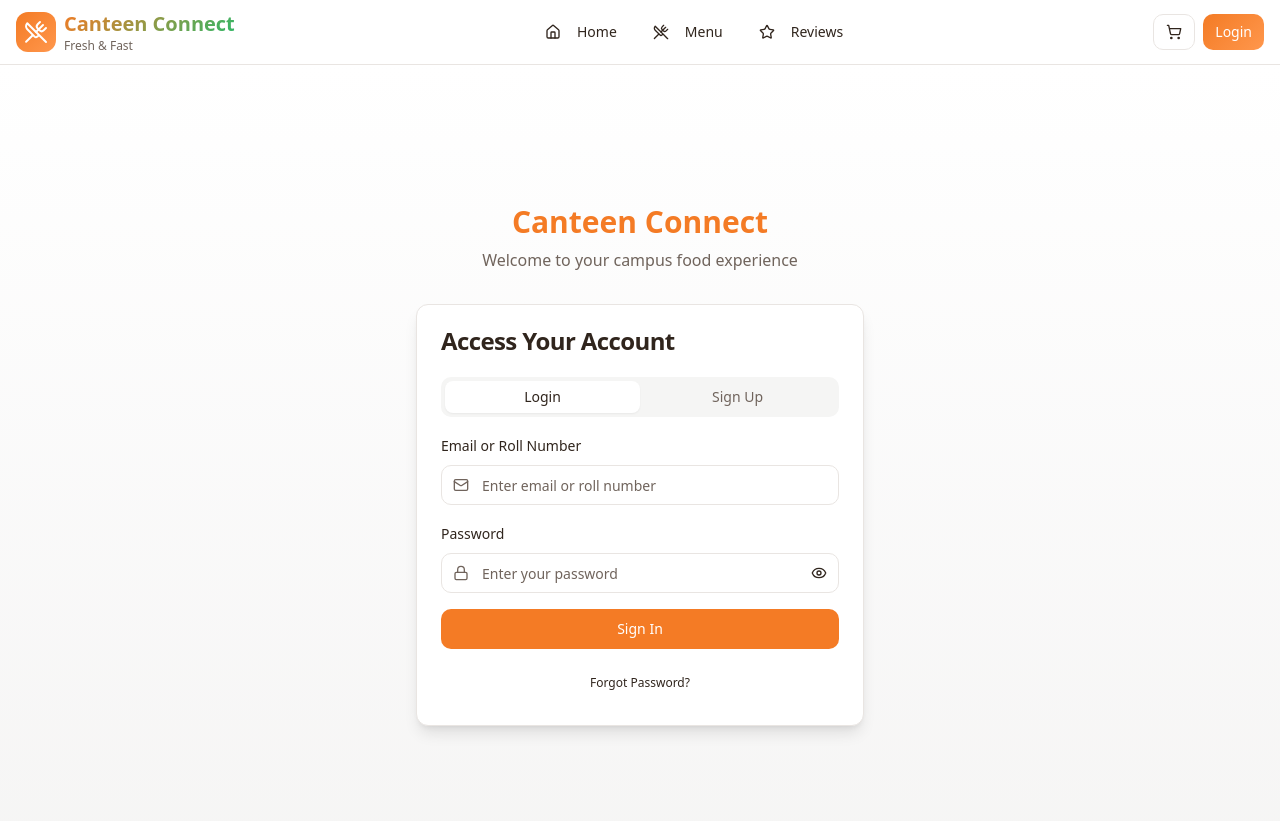
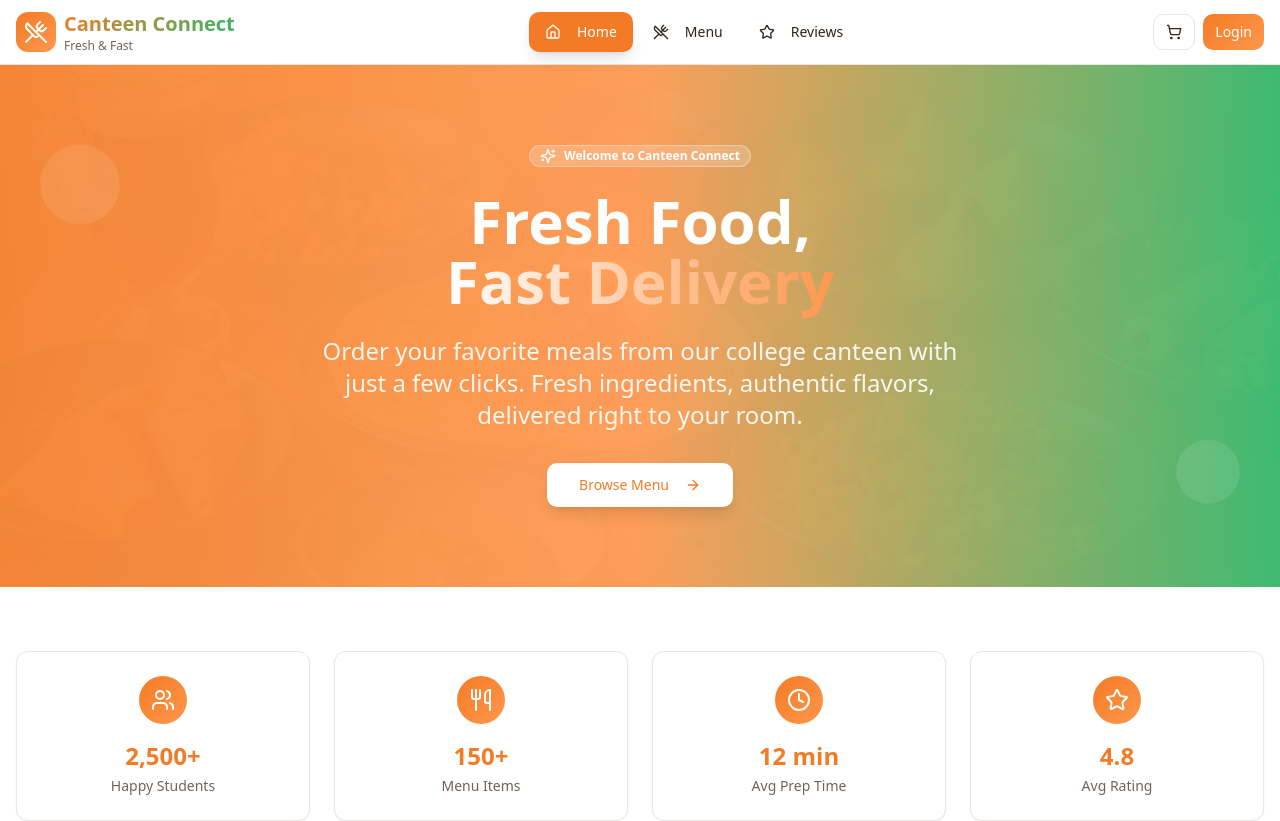
Before and after one commit to tirupatirao1729/canteen-connect-ai, a React (Vite) app: page /home in a window 1280 px wide. Before the commit this address led to /. Shown: the top 821 px of the page. Built offline with nearby package versions, Linux system fonts and the light colour scheme.

Commit message:
Fix navigation to login page

```diff
--- a/src/App.tsx
+++ b/src/App.tsx
@@ -29,13 +29,13 @@ const App = () => (
           <BrowserRouter>
             <Navigation />
             <Routes>
-              <Route path="/" element={<Login />} />
+              <Route path="/" element={<Home />} />
               <Route path="/login" element={<Login />} />
-              <Route path="/home" element={<ProtectedRoute><Home /></ProtectedRoute>} />
-              <Route path="/menu" element={<ProtectedRoute><Menu /></ProtectedRoute>} />
-              <Route path="/reviews" element={<ProtectedRoute><Reviews /></ProtectedRoute>} />
+              <Route path="/home" element={<Home />} />
+              <Route path="/menu" element={<Menu />} />
+              <Route path="/reviews" element={<Reviews />} />
               <Route path="/profile" element={<ProtectedRoute><Profile /></ProtectedRoute>} />
-              <Route path="/cart" element={<ProtectedRoute><Cart /></ProtectedRoute>} />
+              <Route path="/cart" element={<Cart />} />
               <Route path="/admin" element={<ProtectedRoute><Admin /></ProtectedRoute>} />
               <Route path="/orders" element={<ProtectedRoute><OrderHistory /></ProtectedRoute>} />
               {/* ADD ALL CUSTOM ROUTES ABOVE THE CATCH-ALL "*" ROUTE */}
--- a/src/pages/Home.tsx
+++ b/src/pages/Home.tsx
@@ -62,7 +62,7 @@ const Home = () => {
               <div className="flex justify-center mb-6">
                 <Badge variant="secondary" className="bg-white/20 text-white border-white/30 hover:bg-white/30">
                   <Sparkles className="w-4 h-4 mr-2" />
-                  Welcome back, {user?.fullName || 'Student'}!
+                  {user ? `Welcome back, ${user.fullName}!` : 'Welcome to Canteen Connect'}
                 </Badge>
               </div>
 
```
